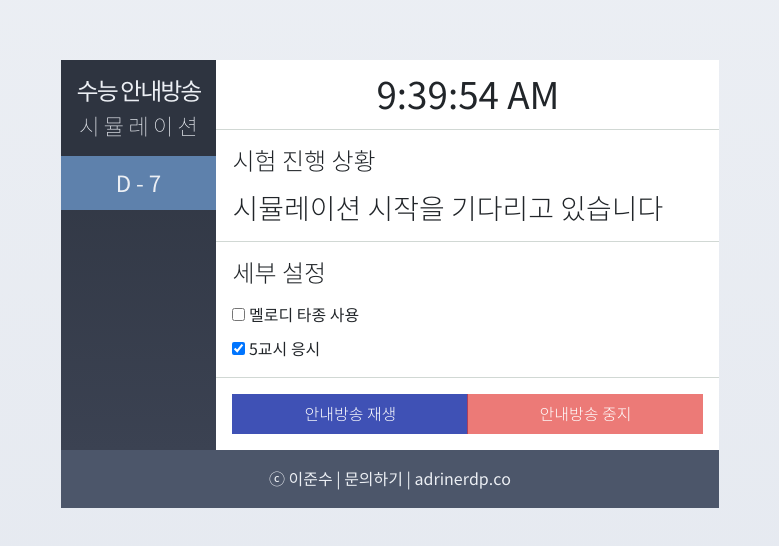
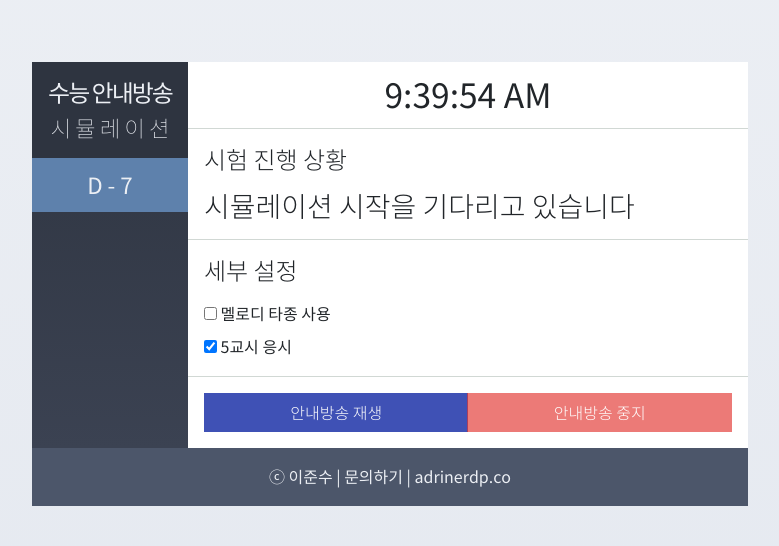
Before and after one commit to adrinerDP/sat.timer, a website: page index.html in a window 1280 px wide. Shown: the part 116-662 px from the top of the page, without its empty margins (250-1029 px from the left). Drawn offline with Linux system fonts and the light colour scheme.

Commit message:
Release 2.0 | 20201126

```diff
--- a/index.html
+++ b/index.html
@@ -38,7 +38,7 @@
 
         </div>
         <div class="upper">
-            <div class="sidebar">
+            <div class="sidebar d-none d-lg-block d-md-block">
                 <div class="logo">
                     <h4>수능 안내방송</h4>
                     <h5>시뮬레이션</h5>
--- a/resources/sass/app.scss
+++ b/resources/sass/app.scss
@@ -85,12 +85,17 @@ a {
         #timeInfo {
             text-align: center;
             font-weight: 700;
-            font-size: 2.3rem;
-            line-height: 2.3rem;
-            padding: 1rem 10rem;
+            font-size: 2.1rem;
+            line-height: 2.1rem;
+            padding: 1rem 0;
             border-bottom: 1px solid #d1d8d4;
         }
-        #stepInfo, #preferences {
+        #stepInfo {
+            width: 100vw;
+            max-width: 35rem;
+            border-bottom: 1px solid #d1d8d4;
+        }
+        #preferences {
             border-bottom: 1px solid #d1d8d4;
         }
     }
```
Also changed, not shown: public/css/app.css.
